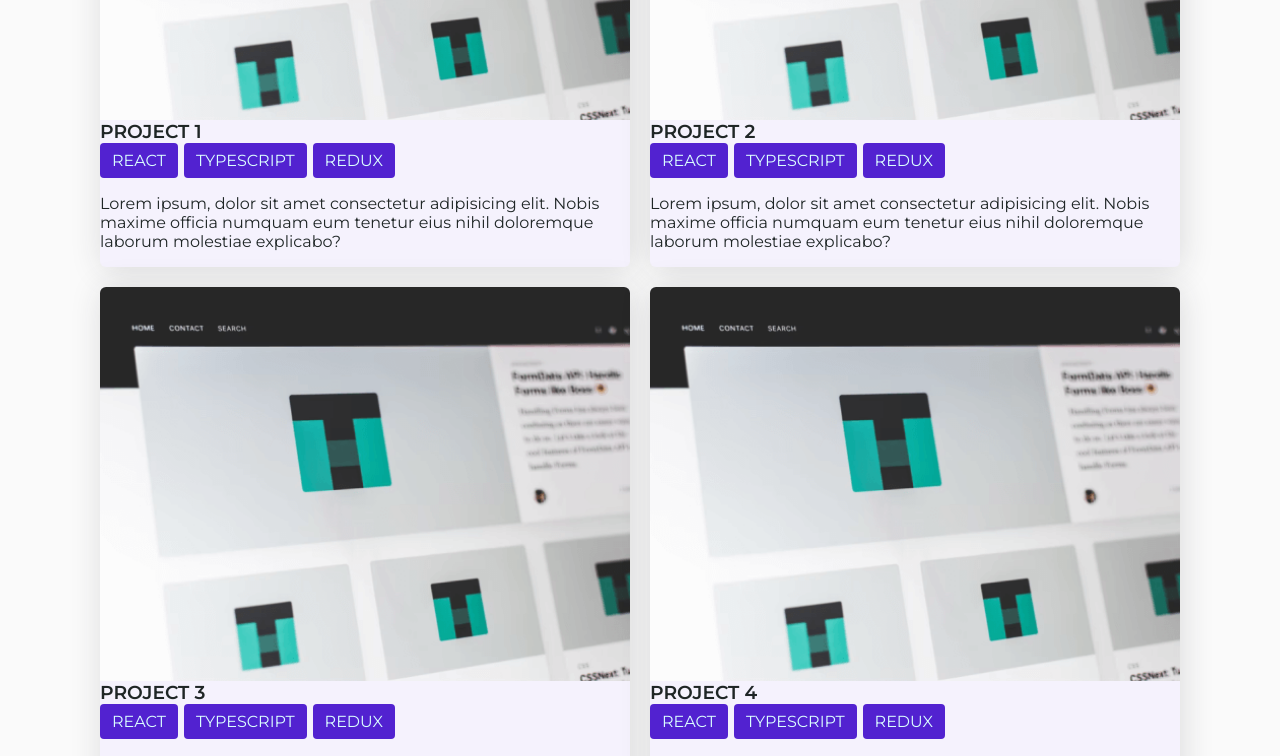
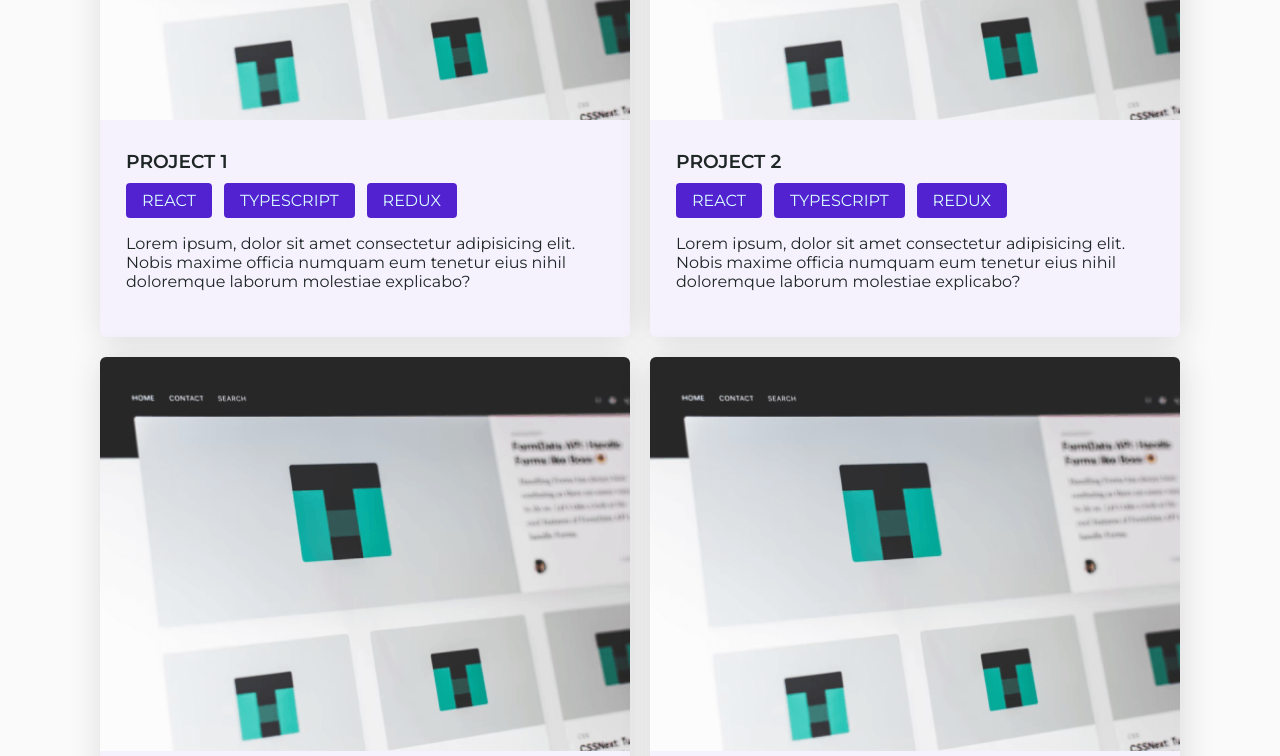
Before and after one commit to AlexNemtsev/portfolio, a React (Vite) app: page / in a window 1280 px wide. Shown: the part 1480-2236 px from the top of the page. Built offline with nearby package versions, Linux system fonts and the light colour scheme.

Commit message:
fix: fix project card styles

```diff
--- a/src/components/ProjectCard.tsx
+++ b/src/components/ProjectCard.tsx
@@ -9,8 +9,9 @@ export const ProjectCard = (props: ProjectCardProps) => {
   return (
     <FlexWrapper as={Card} $direction="column" $align="flex-start" $maxWidth="530px">
       <img src={props.cover} alt="project card cover" width="100%" />
+      <FlexWrapper as={ProjectInfo} $direction="column">
         <CardTitle>{props.title}</CardTitle>
-      <FlexWrapper $columnGap="6px">
+        <FlexWrapper $columnGap="12px">
           {props.skills.map((skill) => (
             <Highlighted as={StyledSpan} key={skill}>
               {skill}
@@ -19,17 +20,18 @@ export const ProjectCard = (props: ProjectCardProps) => {
         </FlexWrapper>
         <p>{props.description}</p>
       </FlexWrapper>
+    </FlexWrapper>
   );
 };
 
 const StyledSpan = styled.span`
   text-transform: uppercase;
-  padding: 8px 12px;
+  padding: 8px 16px;
   border-radius: 4px;
 `;
 
 const CardTitle = styled.h3`
-  margin: 0;
+  margin: 0 0 10px;
   text-transform: uppercase;
 `;
 
@@ -45,3 +47,7 @@ const Card = styled.div`
       box-shadow: ${props.theme.projectCard.boxShadow};
     `};
 `;
+
+const ProjectInfo = styled.div`
+  padding: 30px 10px 30px 26px;
+`;
```
Lines whose indentation alone changed are shown as unchanged.
